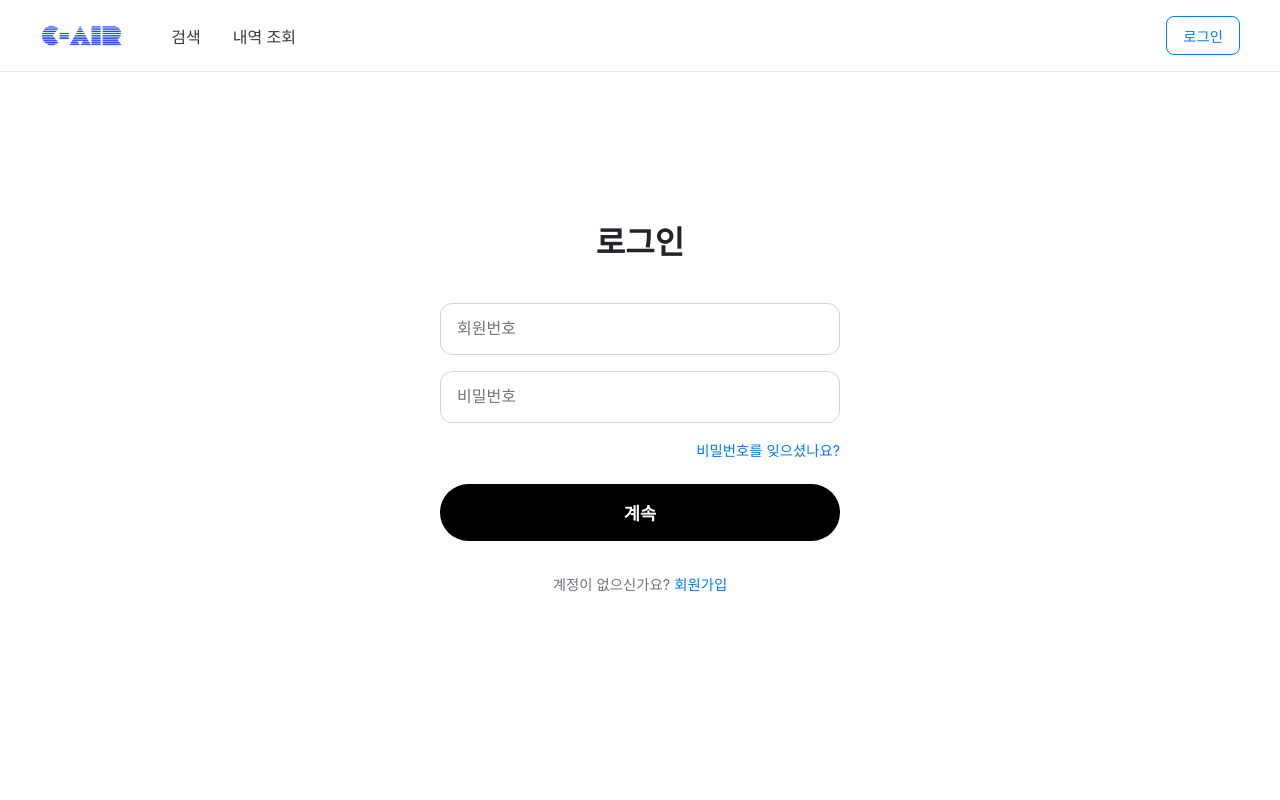
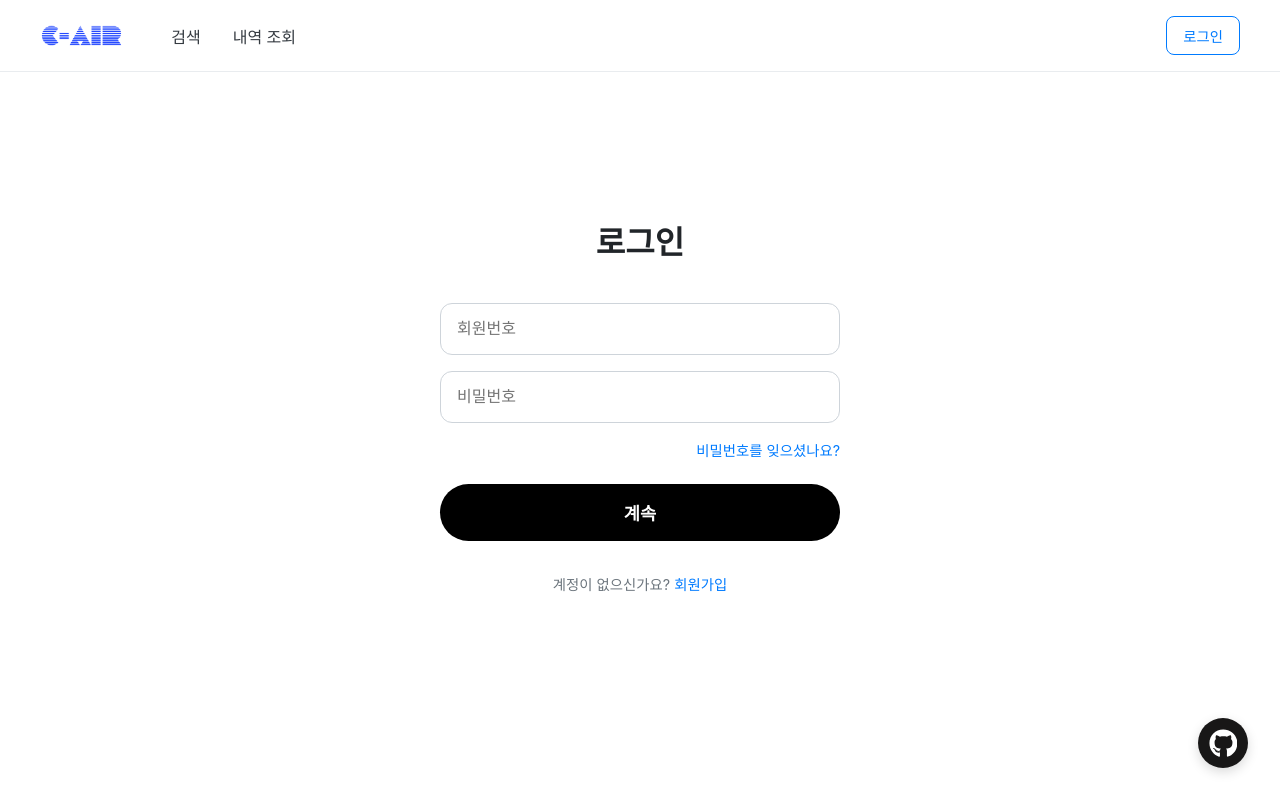
Before and after one commit to dongmin-dev/c-air, a React (Create React App) app in the folder frontend/: page / in a window 1280 px wide. Built offline with nearby package versions, Linux system fonts and the light colour scheme.

Commit message:
feat(frontend): add floating GitHub link to all pages

```diff
--- a/frontend/src/App.js
+++ b/frontend/src/App.js
@@ -14,7 +14,8 @@ import HistoryPage from "./pages/HistoryPage";
 import CancellationPage from "./pages/CancellationPage";
 import AdminStatsPage from "./pages/AdminStatsPage";
 import ProtectedRoute from "./components/ProtectedRoute";
-import AdminRoute from "./components/AdminRoute"; // Import the new AdminRoute
+import AdminRoute from "./components/AdminRoute";
+import FloatingGitHubLink from "./components/FloatingGitHubLink"; // Import the new component
 import "./App.css";
 
 function App() {
@@ -75,7 +76,6 @@ function App() {
                 </ProtectedRoute>
               }
             />
-            {/* Use the new AdminRoute to protect the admin page */}
             <Route
               path="/admin/stats"
               element={
@@ -86,6 +86,7 @@ function App() {
             />
           </Routes>
         </main>
+        <FloatingGitHubLink /> {/* Add the floating button component here */}
       </div>
     </Router>
   );
```
